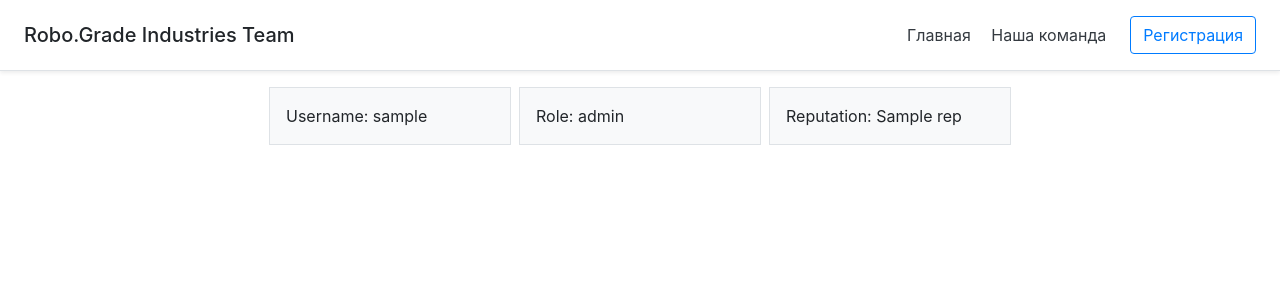
After one commit to RoboGradeIndustriesTeam/LeaderOfDigital, a Flask app: template templates/profile.html in a window 1280 px wide. The commit adds this page. Shown: the top 300 px of the page. Run offline with Flask 2, Linux system fonts and the light colour scheme; the template is opened without the code that fills it: most values are stand-ins (such as "Sample title", 1, 10 or a date in 2020); some libraries are stand-ins or nearby versions.

Commit message:
24.08 20:37

```diff
--- a/main.py
+++ b/main.py
@@ -1,6 +1,6 @@
 import os.path
 from sqlite3 import connect
-
+import _md5
 from flask import Flask, render_template, request, redirect, url_for
 
 from Classes import User, Article
@@ -21,6 +21,21 @@ def index():
         return render_template("main.html", username="You is not logged", logged=False, Alscript=request.args.get('Alscript'), alscriptuse=request.args.get('AlscriptUse'))
     else:
         return render_template("main.html", username=getUser().firstname + " " + getUser().lastname, logged=True)
+
+@app.route('/profile')
+def profile():
+    user = getUser()
+    role = "Пользователь"
+    try:
+        repu = user.getRepu(user=user, database=db, cursor=cursor)[0]
+        if user.GetArtAcRePern(database=db, cursor=cursor, user=user)[0] == 1:
+            role = "Управляющий"
+        if getUser().id is None:
+            return render_template("profile.html", username="You is not logged", logged=False, Alscript=request.args.get('Alscript'), alscriptuse=request.args.get('AlscriptUse'), role=role)
+        else:
+            return render_template("profile.html", username=getUser().firstname + " " + getUser().lastname, logged=True, role=role, rep=repu)
+    except:
+        return redirect(url_for('/'))
 
 
 @app.route('/login', methods=['POST', 'GET'])
@@ -68,7 +83,12 @@ def create():
         name = request.form.get('name')
         desc = request.form.get('desc')
         article = Article()
-        article.newArticle(name=name, desc=desc, database=db, cursor=cursor, user=getUser())
+        file = request.files["file"]
+        print (type(file))
+        id = article.getLastID(database=db, cursor=cursor)
+        print(id)
+        file.save(os.path.abspath(os.curdir) + "\\static\\photos.{0}.jpg".format(id), buffer_size=16384)
+        article.newArticle(name=name, desc=desc, database=db, cursor=cursor, user=getUser(), path="photos/photos.{0}.jpg".format(id))
 
         return redirect(url_for('index', username=username))
     return render_template('createArticle.html', username="You is not logged")
@@ -136,8 +156,9 @@ def cmd():
             ArticleStringStatus = "принят"
         if art.getStatus(db, cursor) == -1:
             ArticleStringStatus = "отклонён"
+        print (art.imgPath)
         return render_template('article.html', ArticleName=art.title, ArticleDesc=art.desc, id=artID,
-                               ArticleAcRePerm=rebool, username=getUser().firstname + " " + getUser().lastname, status=ArticleStringStatus, logged=True)
+                               ArticleAcRePerm=rebool, username=getUser().firstname + " " + getUser().lastname, status=ArticleStringStatus, imgPath=art.imgPath, logged=True)
 
 def getUser():
     global users
--- a/templates/article.html
+++ b/templates/article.html
@@ -8,6 +8,7 @@
 {% block content %}
 <div class="div">
 	<h3 class="navbar-text">{{ ArticleName }}</h3>
+	<img src="{{ imgPath }}">
 	<h6>{{ ArticleDesc }}</h6>
 	{% if ArticleAcRePerm %}
 	<button class="btn btn-success" onclick="accept()">Accept</button>
--- a/templates/base.html
+++ b/templates/base.html
@@ -4,7 +4,6 @@
     <meta charset="UTF-8">
     <meta name="viewport" content="width=device-width, initial-scale=1.0">
     <title>{% block title %}{% endblock %}</title>
-    <link rel="stylesheet" href="https://stackpath.bootstrapcdn.com/bootstrap/4.5.2/css/bootstrap.min.css" integrity="sha384-JcKb8q3iqJ61gNV9KGb8thSsNjpSL0n8PARn9HuZOnIxN0hoP+VmmDGMN5t9UJ0Z" crossorigin="anonymous">
     <style>
       .btnc
       {
@@ -13,8 +12,11 @@
       {% block style %}{% endblock %}
     </style>
 
-	<script src="https://ajax.googleapis.com/ajax/libs/jquery/3.1.0/jquery.min.js"></script>
-	<script type="text/javascript">
+    <link rel="stylesheet" href="https://stackpath.bootstrapcdn.com/bootstrap/4.5.2/css/bootstrap.min.css" integrity="sha384-JcKb8q3iqJ61gNV9KGb8thSsNjpSL0n8PARn9HuZOnIxN0hoP+VmmDGMN5t9UJ0Z" crossorigin="anonymous">
+    <script src="https://stackpath.bootstrapcdn.com/bootstrap/4.5.2/js/bootstrap.min.js" integrity="sha384-B4gt1jrGC7Jh4AgTPSdUtOBvfO8shuf57BaghqFfPlYxofvL8/KUEfYiJOMMV+rV" crossorigin="anonymous"></script>
+	<script src="https://code.jquery.com/jquery-3.5.1.slim.min.js" integrity="sha384-DfXdz2htPH0lsSSs5nCTpuj/zy4C+OGpamoFVy38MVBnE+IbbVYUew+OrCXaRkfj" crossorigin="anonymous"></script>
+<script src="https://cdn.jsdelivr.net/npm/popper.js@1.16.1/dist/umd/popper.min.js" integrity="sha384-9/reFTGAW83EW2RDu2S0VKaIzap3H66lZH81PoYlFhbGU+6BZp6G7niu735Sk7lN" crossorigin="anonymous"></script>
+    <script type="text/javascript">
 		{% block script %}{% endblock %}s
 	</script>
 </head>
@@ -30,7 +32,7 @@
             {% endif %}
         </nav>
         {% if logged %}
-        <a class="btn btn-outline-primary btnc" href="#">{% block username %}{% endblock %}</a>
+        <a class="btn btn-outline-primary btnc" href="profile">{% block username %}{% endblock %}</a>
         {% endif %}
         <a class="btn btn-outline-primary" href="register">Регистрация</a>
       </div>
--- a/templates/createArticle.html
+++ b/templates/createArticle.html
@@ -13,7 +13,7 @@
 }
 {% endblock %}
 {% block content %}
-<form class="centerItem" method="post">
+<form class="centerItem" method="post" enctype="multipart/form-data">
   <div class="form-group centerItem">
     <label for="inputEmail3" class="col-sm-2 control-label">Название</label>
     <div class="col-sm-10">
@@ -25,7 +25,9 @@
     <div class="col-sm-10">
       <textarea id="inputPassword3" name="desc" placeholder="Описание"></textarea>
     </div>
-
+    <div class="col-sm-10">
+      <input type="file" name="file">
+    </div>
   </div>
   <div class="form-group">
     <div class="col-sm-offset-2 col-sm-10">
--- /dev/null
+++ b/templates/profile.html
@@ -0,0 +1,17 @@
+{% extends 'base.html' %}
+{% block title %}
+Гл. Страница
+{% endblock %}
+{% block username %}
+{{ username }}
+{% endblock %}
+{% block content %}
+<div class="row mx-auto" style="width: 750px;">
+  <div class="col px-md-1"><div class="p-3 border bg-light">Username: {{ username }}</div></div>
+    <div class="col px-md-1"><div class="p-3 border bg-light">Role: {{ role }}</div></div>
+    <div class="col px-md-1"><div class="p-3 border bg-light">Reputation: {{ rep }}</div></div>
+</div>
+{% endblock %}
+{% block style %}
+
+{% endblock %}
```
Also changed, not shown: Classes.py (+26 -6 lines), database.sqlite3, photos/photos.10.jpg (added), photos/photos.11.jpg (added), photos/photos.6.jpg (added), photos/photos.7.jpg (added), photos/photos.8.jpg (added), photos/photos.9.jpg (added), static/photos.12.jpg (added), 1 other file.
